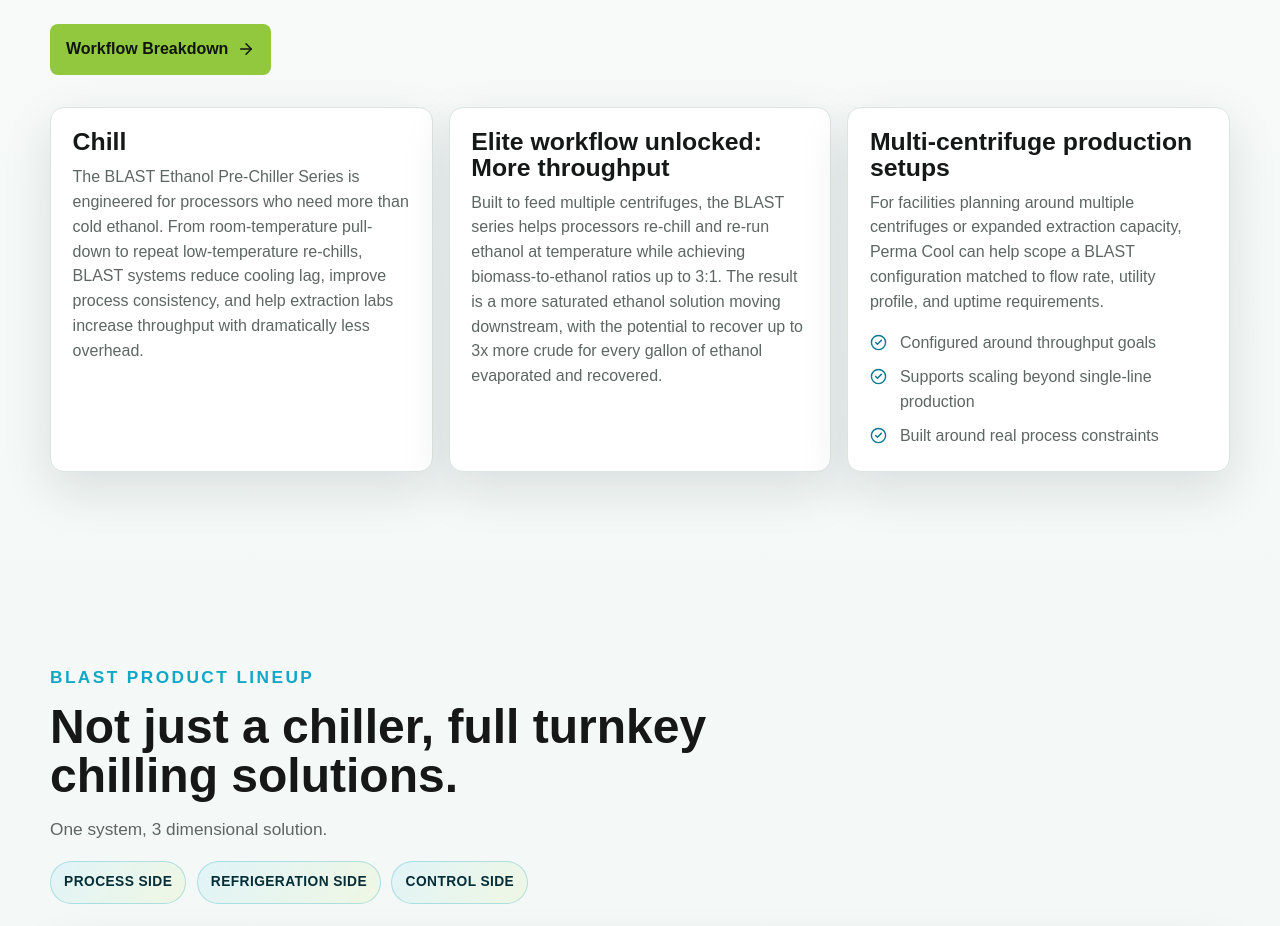
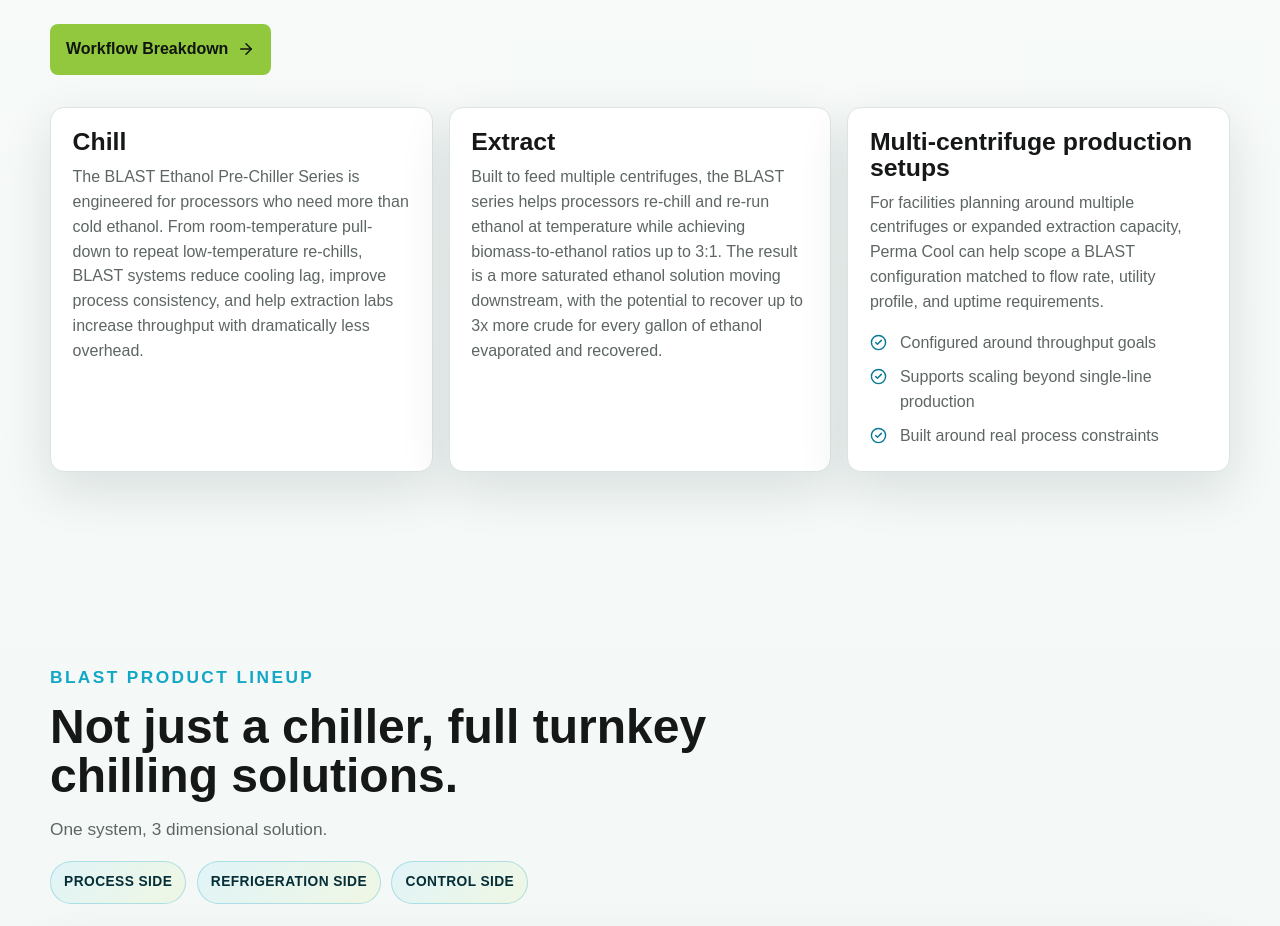
Before and after one commit to trupix/permacool, a Next.js app: page /ethanol-chilling-systems in a window 1280 px wide. Shown: the part 1600-2526 px from the top of the page. Built offline with nearby package versions, Linux system fonts and the light colour scheme.

Commit message:
Rename second ethanol workflow card

```diff
--- a/app/ethanol-chilling-systems/page.jsx
+++ b/app/ethanol-chilling-systems/page.jsx
@@ -108,7 +108,7 @@
       "The BLAST Ethanol Pre-Chiller Series is engineered for processors who need more than cold ethanol. From room-temperature pull-down to repeat low-temperature re-chills, BLAST systems reduce cooling lag, improve process consistency, and help extraction labs increase throughput with dramatically less overhead."
   },
   {
-    title: "Elite workflow unlocked: More throughput",
+    title: "Extract",
     body:
       "Built to feed multiple centrifuges, the BLAST series helps processors re-chill and re-run ethanol at temperature while achieving biomass-to-ethanol ratios up to 3:1. The result is a more saturated ethanol solution moving downstream, with the potential to recover up to 3x more crude for every gallon of ethanol evaporated and recovered."
   },
```
